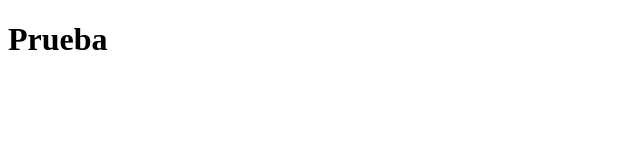
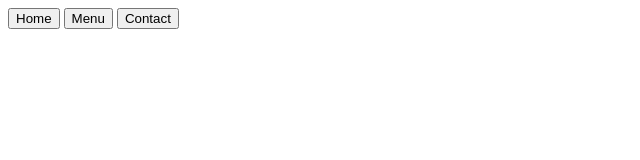
Before and after one commit to juan-est145/Odin-Project_Restaurant_Page, a website built with webpack: page src/index.html in a window 1280 px wide. Shown: the whole page, without its empty margins (0-640 px from the left). Built offline with nearby package versions, Linux system fonts and the light colour scheme.

Commit message:
Created some boiler plate code

```diff
--- a/src/index.html
+++ b/src/index.html
@@ -6,6 +6,13 @@
 	<title>My restaurant page</title>
 </head>
 <body>
-	<h1>Prueba</h1>
+	<header>
+		<nav>
+			<button>Home</button>
+			<button>Menu</button>
+			<button>Contact</button>
+		</nav>
+		<div id="content"></div>
+	</header>
 </body>
 </html>
```
